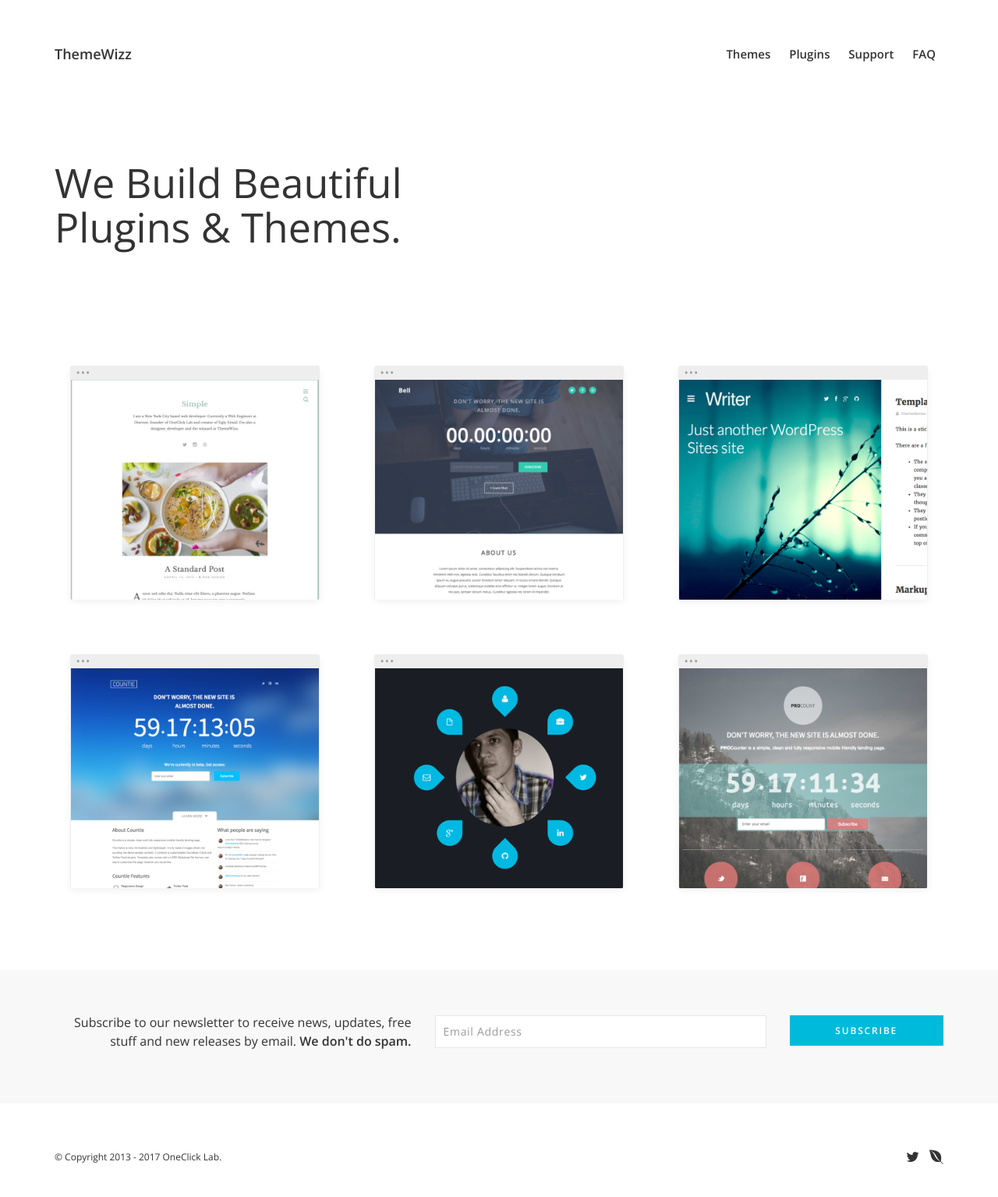
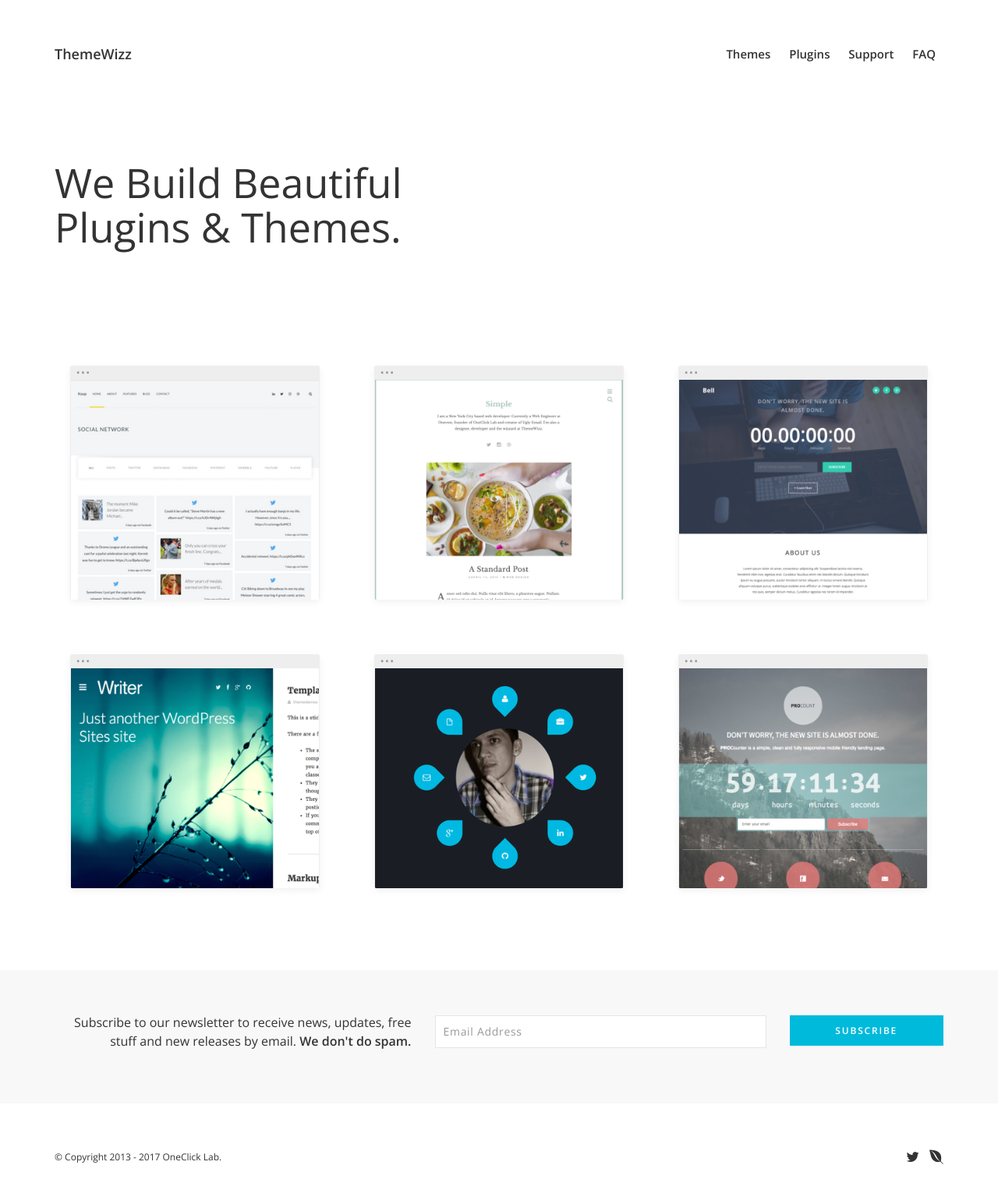
Before and after one commit to ThemeWizz/website, a Jekyll site: the page built from index.html, in a window 1280 px wide. Shown: the whole page at 78% size. Built offline with Jekyll 4.4.1, drawn with Linux system fonts in a browser that asks for light colours; nearby versions of some CDN libraries.

Commit message:
Update index.html

```diff
--- a/index.html
+++ b/index.html
@@ -1,12 +1,12 @@
 ---
 layout: layout
 featured:
+  - /themes/koop
   - /themes/simple
   - /plugins/wp-bell
   - /themes/writer
   - /themes/wp-compass
   - /plugins/wp-procount
-  - /plugins/wp-countie
 ---
 
 <main class="container">
```
